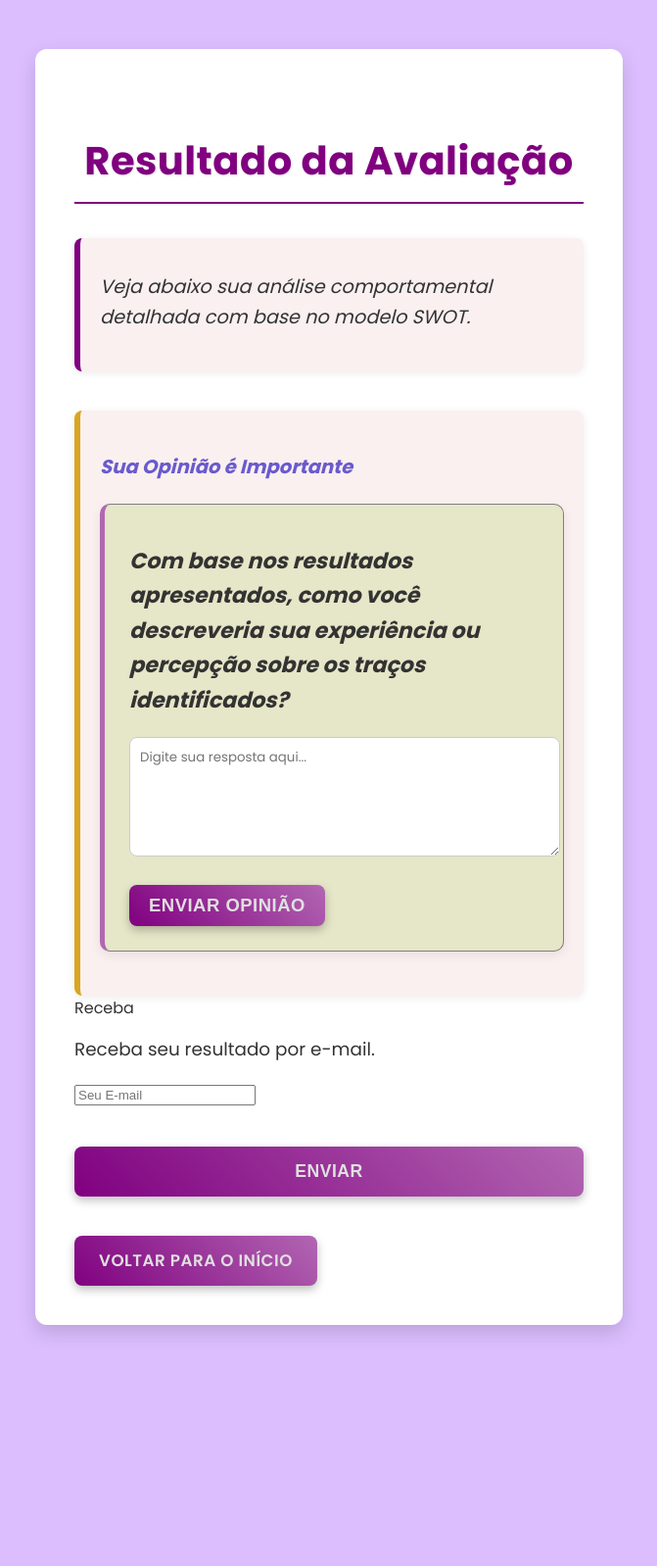
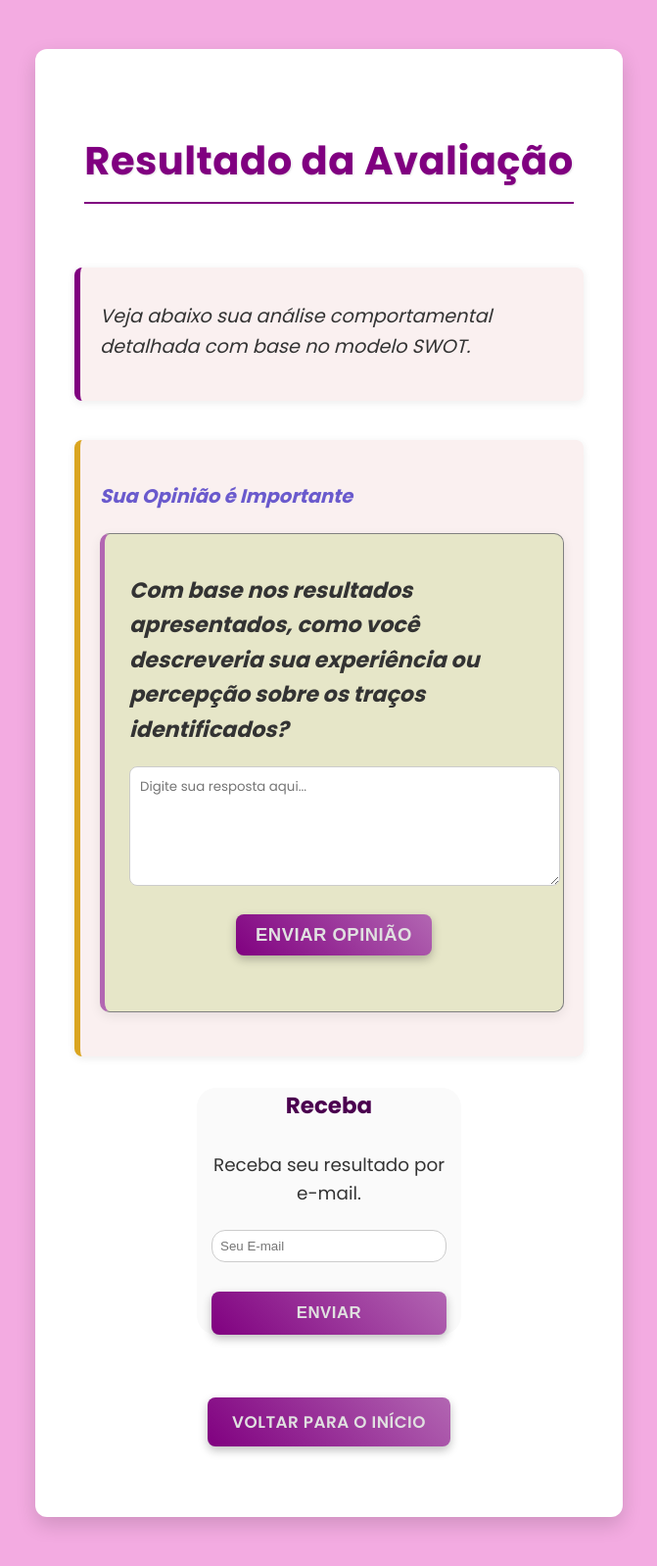
Before and after one commit to 916dudz/FormsPerform, a Flask app: template templates/resultado.html in a window 1280 px wide. Shown: the whole page at 98% size, without its empty margins (304-975 px from the left). Before the commit the page ends 1364 px from the top, so only its background shows below. Run offline with Flask 3, Linux system fonts and the light colour scheme; the template is opened without the code that fills it, so the values that code supplies are empty.

Commit message:
Add files via upload

```diff
--- a/static/style.css
+++ b/static/style.css
@@ -6,8 +6,8 @@
     --primary-light: #b266b2; /* A lighter purple for highlights or subtle backgrounds, maintaining neutrality. */
     --accent-color: #daa520; /* A soft goldenrod yellow, providing a warm, neutral contrast that pairs well with purple without being overly bold. */
     --secondary-color: #6a5acd; /* This muted purple-blue shade maintains neutrality, harmonizes with the primary purple, and provides a distinct yet cohesive contrast for secondary elements like buttons or icons. */
-    --background-light: #2e2e2e; /* A very light gray for clean, neutral backgrounds in light themes. */
-    --background-dark: #f5f5f5; /* A dark charcoal gray for dark theme backgrounds, neutral and professional. */
+    --background-dark: #2e2e2e; /* A very light gray for clean, neutral backgrounds in light themes. */
+    --background-light: #f5f5f5; /* A dark charcoal gray for dark theme backgrounds, neutral and professional. */
     --text-color: #333333; /* A dark gray (near black) for readable, neutral text on light backgrounds. */
     --light-text-color: #e0e0e0; /* A light gray for text on dark backgrounds, ensuring readability without stark white. */
     --border-color: #808080; /* A medium gray for neutral borders, versatile for light and dark themes. */
@@ -25,20 +25,19 @@
 
 body {
     font-family: "Poppins", sans-serif;
-    background-color: var(--background-light);
+    display: flex; /* Ativa o Flexbox */
+    flex-direction: column; /* Alinha os itens verticalmente (um abaixo do outro) */
+    align-items: center; /* Centraliza os itens horizontalmente */
+    justify-content: center; /* Centraliza os itens verticalmente no meio da tela */
+    min-height: 100vh;
     overflow-x: hidden;
     color: var(--text-color);
     margin: 0;
     padding: 20px;
-    display: flex;
-    justify-content: center;
-    align-items: center;
-    min-height: 100vh;
     box-sizing: border-box;
     line-height: 1.6;
-
     /* Novo fundo para o body - mais limpo e sutil */
-    background: rgb(220, 190, 255);
+    background: rgb(243, 171, 225);
 }
 
 .container {
@@ -49,22 +48,17 @@ body {
     width: 100%;
     margin: 30px;
     box-sizing: border-box;
-    background: rgba(200, 200, 156, 0.7);
+    background: rgb(255, 255, 255);
     position: relative;
     overflow: hidden;
-}
 
-.container {
-    width: 100%;
-    max-width: 700px;
-    margin: 0 auto;
-    box-sizing: border-box;
-    overflow-x: hidden;
-    padding: 1rem; /* inner padding */
 }
 
 .result-container {
-    background-color: var(--white-color);
+    display: flex;
+    flex-direction: column;
+    align-items: center;
+    background-color: white;
     border-radius: 12px;
     box-shadow: 0 8px 20px var(--shadow-medium);
     padding: 40px;
@@ -266,6 +260,7 @@ button {
     );
     letter-spacing: 0.5px;
     text-transform: uppercase;
+    margin: 2rem auto;
 }
 
 button:hover {
@@ -329,6 +324,7 @@ button:hover {
     );
     letter-spacing: 0.5px;
     text-transform: uppercase;
+    margin: 2rem auto;
 }
 
 .back-button:hover {
@@ -512,6 +508,81 @@ button:hover {
     opacity: 0.5;
     cursor: not-allowed;
 }
+
+.card {
+    width: 240px;
+    padding: 0 15px;
+    text-align: center;
+    display: flex;
+    align-items: center;
+    justify-content: center;
+    flex-direction: column;
+    gap: 12px;
+    background: #fafafa;
+    border-radius: 20px;
+    margin-top: 2rem; /* Adiciona um espaço acima do cartão */
+    max-width: 400px; /* Define uma largura máxima */
+    margin: 2rem auto;
+}
+
+.card > * {
+    margin: 0;
+}
+
+.card__title {
+    font-size: 23px;
+    font-weight: 900;
+    color: #4b004f;
+}
+
+.card__content {
+    font-size: 13px;
+    line-height: 18px;
+    color: #333;
+}
+
+.card__form {
+    display: flex;
+    flex-direction: column;
+    gap: 10px;
+    width: 100%; /* Garante que o formulário ocupe a largura do card */
+}
+
+.card__form input {
+    margin-top: 10px;
+    padding: 0.6em;
+    background: #fff;
+    border: 1px solid #ccc;
+    border-radius: 14px;
+    outline: 0;
+    color: black;
+}
+
+.sign-up {
+    padding: 12px 25px;
+    margin: 20px auto 0;
+    border: none; /* Botões não precisam de borda por padrão */
+    border-radius: 8px;
+    font-size: 1.05em;
+    font-weight: 600;
+    color: var(--light-text-color);
+    background-image: linear-gradient(
+        45deg,
+        var(--primary-color) 0%,
+        var(--primary-light) 100%
+    );
+    box-shadow: 0 4px 10px var(--shadow-button);
+    text-transform: uppercase;
+    letter-spacing: 0.5px;
+    cursor: pointer;
+    transition: all 0.3s ease;
+}
+
+.sign-up:hover {
+    opacity: 0.85;
+    transform: translateY(-2px); /* Efeito sutil ao passar o mouse */
+}
+
 html,
 body {
     max-width: 100%;
```
